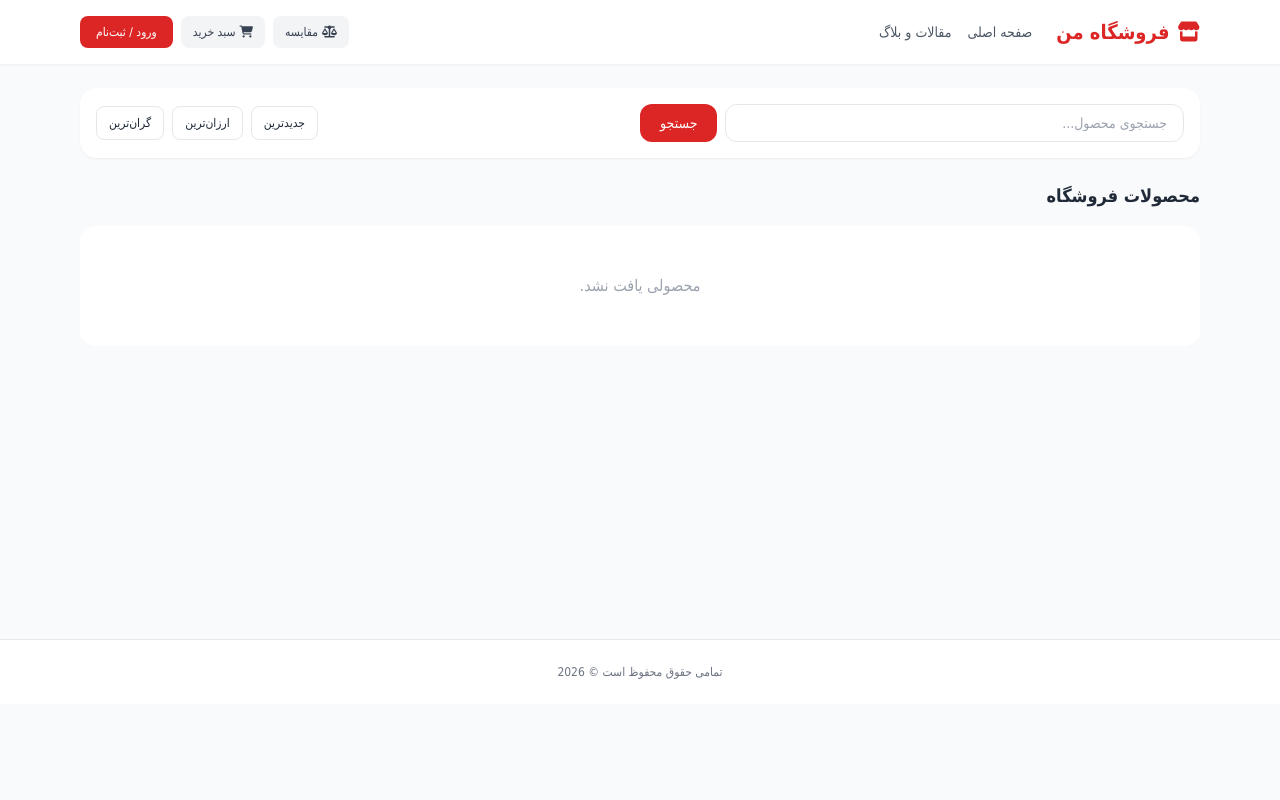
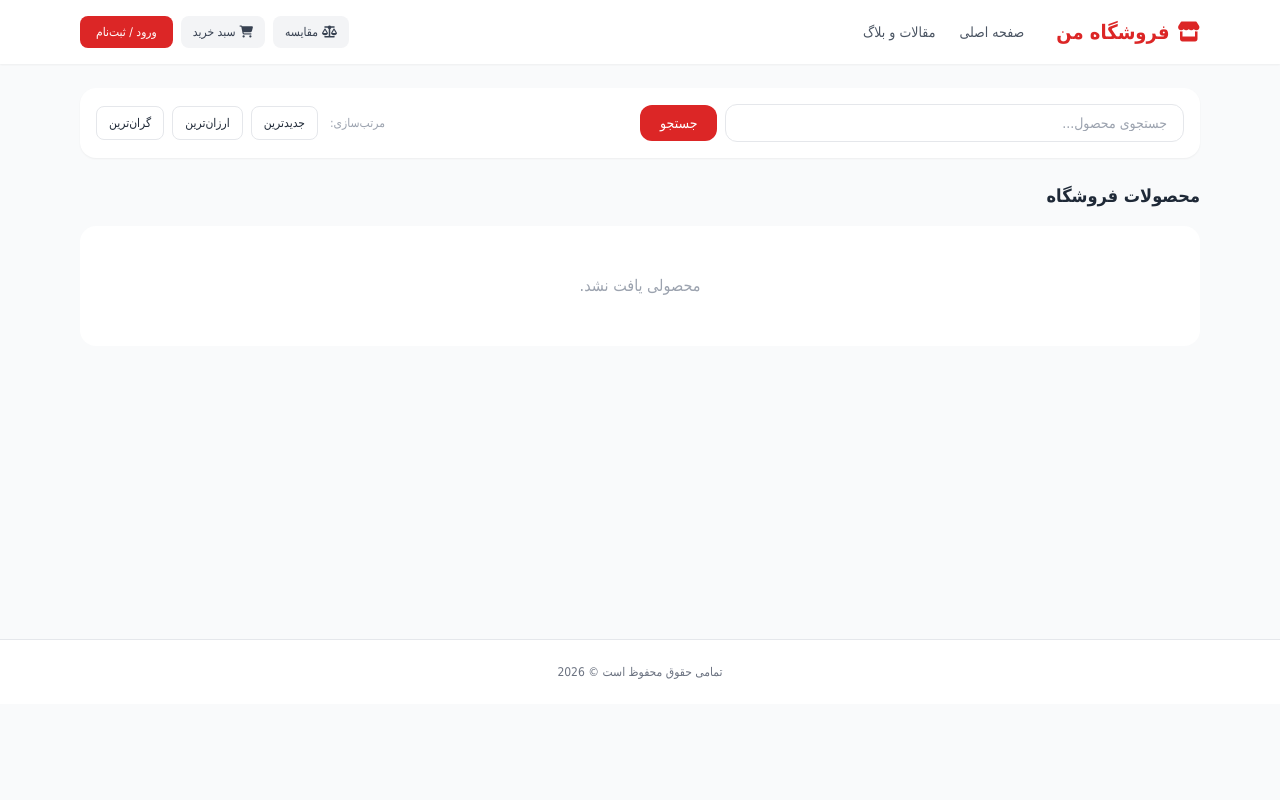
Before and after one commit to bigkhazaei-cpu/my-affiliate-site, a Flask app: page / in a window 1280 px wide. Run offline with Flask 3, Linux system fonts and the light colour scheme; data that the repository does not hold is empty; some libraries are stand-ins or nearby versions.

Commit message:
Update index.html

```diff
--- a/templates/index.html
+++ b/templates/index.html
@@ -9,25 +9,27 @@
     <!-- FontAwesome CDN -->
     <link rel="stylesheet" href="https://cdnjs.cloudflare.com/ajax/libs/font-awesome/6.4.0/css/all.min.css">
     <style>
-        body { font-family: Tahoma, sans-serif; text-align: right; }
+        body { font-family: Tahoma, sans-serif; }
     </style>
 </head>
 <body class="bg-gray-50 text-gray-800 flex flex-col min-h-screen pb-24">
 
     <!-- هدر سایت -->
     <header class="bg-white shadow-sm sticky top-0 z-40">
-        <div class="max-w-6xl mx-auto px-4 py-4 flex flex-col sm:flex-row justify-between items-center gap-4">
-            <div class="flex items-center gap-6 w-full sm:w-auto justify-between sm:justify-start">
+        <div class="max-w-6xl mx-auto px-4 py-4 flex flex-col md:flex-row justify-between items-center gap-4">
+            <!-- سمت راست هدر: لوگو و منو -->
+            <div class="flex items-center gap-8 w-full md:w-auto justify-between md:justify-start">
                 <a href="/" class="text-xl font-bold text-red-600 flex items-center gap-2">
                     <i class="fas fa-store"></i> فروشگاه من
                 </a>
-                <nav class="hidden md:flex gap-4 text-sm text-gray-600">
+                <nav class="hidden md:flex gap-6 text-sm text-gray-600">
                     <a href="/" class="hover:text-red-600 transition">صفحه اصلی</a>
                     <a href="/blog" class="hover:text-red-600 transition">مقالات و بلاگ</a>
                 </nav>
             </div>
 
-            <div class="flex items-center gap-2 flex-wrap justify-end">
+            <!-- سمت چپ هدر: دکمه‌های اکشن -->
+            <div class="flex items-center gap-2 w-full md:w-auto justify-end flex-wrap">
                 <a href="/compare" class="text-xs bg-gray-100 hover:bg-gray-200 px-3 py-2 rounded-lg transition flex items-center gap-1 text-gray-700">
                     <i class="fas fa-balance-scale"></i> مقایسه
                 </a>
@@ -49,12 +51,13 @@
 
         <!-- بخش جستجو و فیلتر -->
         <div class="bg-white p-4 rounded-2xl shadow-sm mb-6 flex flex-col md:flex-row gap-4 justify-between items-center">
-            <form action="/" method="GET" class="w-full md:w-1/2 flex gap-2">
+            <form action="/" method="GET" class="w-full md:w-1/2 flex items-center gap-2">
                 <input type="text" name="q" value="{{ request.args.get('q', '') }}" placeholder="جستجوی محصول..." class="w-full border border-gray-200 rounded-xl px-4 py-2 text-sm focus:outline-none focus:border-red-500">
                 <button type="submit" class="bg-red-600 text-white px-5 py-2 rounded-xl text-sm transition hover:bg-red-700 shrink-0">جستجو</button>
             </form>
 
-            <div class="flex gap-2 text-xs flex-wrap">
+            <div class="flex gap-2 text-xs flex-wrap w-full md:w-auto justify-end">
+                <span class="text-gray-400 self-center ml-1">مرتب‌سازی:</span>
                 <a href="/?sort=newest" class="px-3 py-2 rounded-lg border border-gray-200 hover:bg-gray-50">جدیدترین</a>
                 <a href="/?sort=cheapest" class="px-3 py-2 rounded-lg border border-gray-200 hover:bg-gray-50">ارزان‌ترین</a>
                 <a href="/?sort=expensive" class="px-3 py-2 rounded-lg border border-gray-200 hover:bg-gray-50">گران‌ترین</a>
@@ -194,6 +197,7 @@
             }
         }
 
+        function clear_compare() { clearCompare(); }
         function clearCompare() {
             localStorage.removeItem('compare_products');
             updateCompareUI();
```
